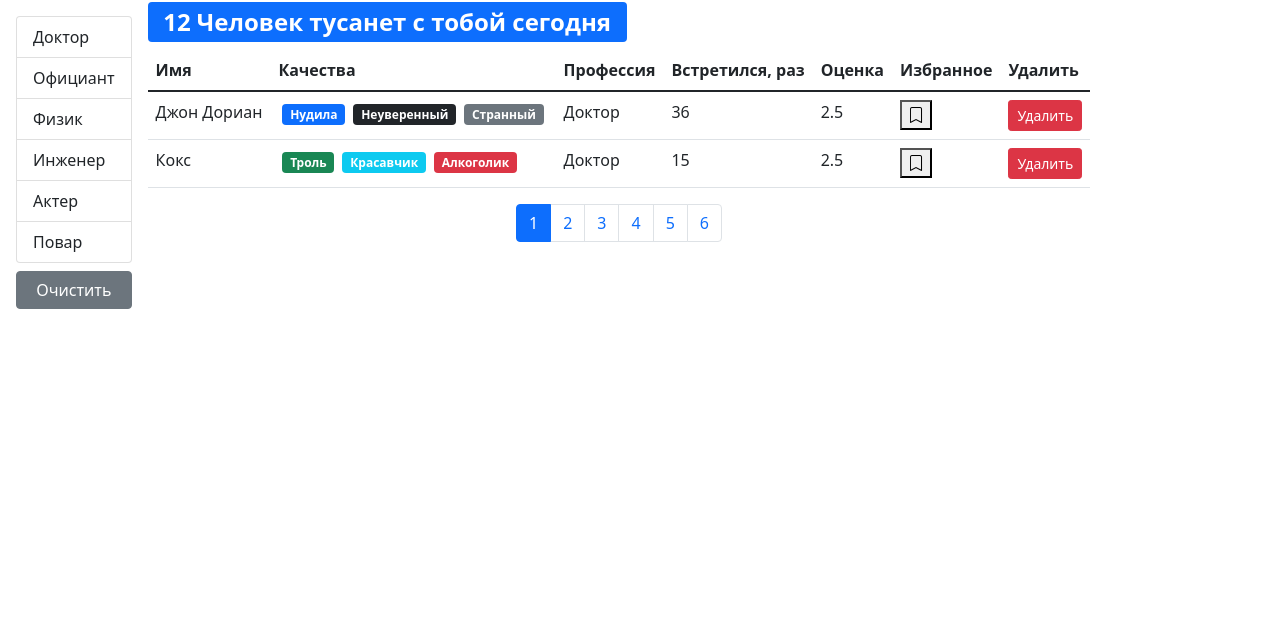
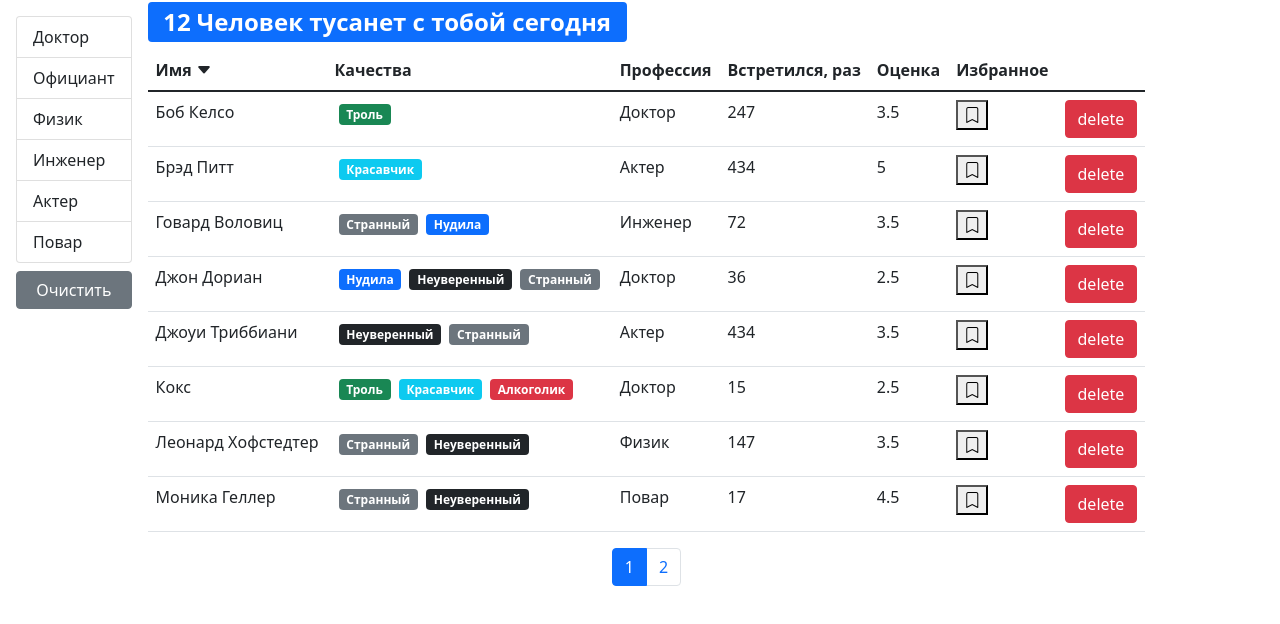
Before and after one commit to wonder-girl92/fast-company, a React (Create React App) app: page / in a window 1280 px wide. Shown: the top 624 px of the page. Built offline with nearby package versions, Linux system fonts and the light colour scheme.

Commit message:
sorting & creating multipurpose components

```diff
--- a/src/app/App.js
+++ b/src/app/App.js
@@ -1,45 +1,9 @@
-import React, { useEffect, useState } from "react";
-import api from "./api";
+import React from "react";
 import Users from "./components/users";
 
 function App() {
-  const [users, setUsers] = useState();
-  useEffect(() => {
-    api.users.fetchAll().then((data) => setUsers(data));
-  }, []);
-
-  const handleDelete = (userId) => {
-    setUsers(
-      users.filter((user) => {
-        return user._id !== userId;
-      })
-    );
-  };
-
-  const handleToggleBookMark = (id) => {
-    setUsers(
-      users.map((user) => {
-        if (user._id === id) {
-          return {
-            ...user,
-            bookmark: !user.bookmark
-          };
-        }
-        return user;
-      })
-    );
-  };
-
   return (
-    <main>
-      {users && (
-        <Users
-          users={users}
-          onDelete={handleDelete}
-          onToggleBookMark={handleToggleBookMark}
-        />
-      )}
-    </main>
+    <Users />
   );
 }
 
--- /dev/null
+++ b/src/app/components/qualitiesList.jsx
@@ -0,0 +1,16 @@
+import React from "react";
+import Quality from "./quality";
+import PropTypes from "prop-types";
+
+const QualitiesList = ({ qualities }) => {
+  return <>
+    {qualities.map((qual) => (
+      <Quality key={qual._id} {...qual} />
+    ))}
+  </>;
+};
+QualitiesList.propTypes = {
+  qualities: PropTypes.array
+};
+
+export default QualitiesList;
--- /dev/null
+++ b/src/app/components/table.jsx
@@ -0,0 +1,31 @@
+import React from "react";
+import PropTypes from "prop-types";
+import TableHeader from "./tableHeader";
+import TableBody from "./tableBody";
+
+const Table = ({
+  selectedSort,
+  onSort,
+  columns,
+  data,
+  children
+}) => {
+  return (
+    <table className="table">
+      {children || <>
+        <TableHeader {...{ selectedSort, onSort, columns }}/>
+        <TableBody {...{ columns, data }} />
+      </>}
+    </table>
+  );
+};
+
+Table.propTypes = {
+  onSort: PropTypes.func,
+  selectedSort: PropTypes.object,
+  columns: PropTypes.object,
+  data: PropTypes.array,
+  children: PropTypes.array
+};
+
+export default Table;
--- /dev/null
+++ b/src/app/components/tableBody.jsx
@@ -0,0 +1,34 @@
+import React from "react";
+import PropTypes from "prop-types";
+import _ from "lodash";
+
+const TableBody = ({ data, columns }) => {
+  const renderContent = (item, column) => {
+    if (columns[column].component) {
+      const component = columns[column].component;
+      if (typeof component === "function") {
+        return component(item);
+      }
+      return component;
+    }
+    return _.get(item, columns[column].path);
+  };
+  return (
+    <tbody>
+      {data.map((item) => (
+        <tr key={item._id}>
+          {Object.keys(columns).map((column) => (
+            <td key={column}> {renderContent(item, column)} </td>
+          ))}
+        </tr>
+      ))}
+    </tbody>
+  );
+};
+
+TableBody.propTypes = {
+  data: PropTypes.array.isRequired,
+  columns: PropTypes.object.isRequired
+};
+
+export default TableBody;
--- /dev/null
+++ b/src/app/components/tableHeader.jsx
@@ -0,0 +1,59 @@
+import React from "react";
+import PropTypes from "prop-types";
+
+const TableHeader = ({ selectedSort, onSort, columns }) => {
+  const handleSort = (item) => {
+    if (selectedSort.path === item) { // при выборе одного item
+      onSort({
+        ...selectedSort, // передаем в Онсорт новый объект
+        order: selectedSort.order === "asc" // с сортировкой по умолчанию
+          ? "desc" // и меняем, если сортир. была по asc при повторном нажатии на item
+          : "asc" // при последующем нажатии выбираем по умолчанию asc
+      });
+    } else {
+      onSort({ path: item, order: "asc" });// если меняем item на другой
+    }
+  };
+  const renderSortArrow = (selectedSort, currentPath) => {
+    if (selectedSort.path === currentPath) {
+      if (selectedSort.order === "asc") {
+        return <i className="bi bi-caret-down-fill"></i>;
+      } else {
+        return <i className="bi bi-caret-up-fill"></i>;
+      }
+    }
+    return null;
+  };
+
+  return (
+    <thead>
+      <tr>
+        {Object.keys(columns).map((column) => (
+          <th key={column} onClick={columns[column].path
+            ? () => handleSort(columns[column].path)
+            : undefined} // если есть св-во итер, то вешаем ф-ю обработчик события
+          {...{ role: columns[column].path && "button" }}
+          // если есть св-во итер, то добавляем роль кнопки
+          scope="col">
+            {columns[column].name} {renderSortArrow(selectedSort, columns[column].path)}
+          </th>
+        ))}
+        {/* <th onClick={() => handleSort("name")} scope="col">Имя</th> */}
+        {/* <th scope="col">Качества</th> */}
+        {/* <th onClick={() => handleSort("profession.name")} scope="col">Профессия</th> */}
+        {/* <th onClick={() => handleSort("completedMeetings")} scope="col">Встретился, раз</th> */}
+        {/* <th onClick={() => handleSort("rate")} scope="col">Оценка</th> */}
+        {/* <th onClick={() => handleSort("bookmark")} scope="col">Избранное</th> */}
+        {/* <th scope="col">Удалить</th> */}
+      </tr>
+    </thead>
+  );
+};
+
+TableHeader.propTypes = {
+  selectedSort: PropTypes.object.isRequired,
+  onSort: PropTypes.func.isRequired,
+  columns: PropTypes.object.isRequired
+};
+
+export default TableHeader;
--- a/src/app/components/user.jsx
+++ /dev/null
@@ -1,55 +0,0 @@
-import React from "react";
-import Quality from "./quality";
-import Bookmark from "./bookmark";
-import PropTypes from "prop-types";
-
-function User({
-  _id,
-  name,
-  qualities,
-  profession,
-  completedMeetings,
-  rate,
-  bookmark,
-  onDelete,
-  onToggleBookMark
-}) {
-  return (
-    <tr key={_id}>
-      <td> {name} </td>
-      <td>
-        {qualities.map((qual) => (
-          <Quality key={qual._id} {...qual} />
-        ))}
-      </td>
-      <td> {profession.name}</td>
-      <td>{completedMeetings}</td>
-      <td>{rate}</td>
-      <td>
-        <Bookmark status={bookmark} onClick={() => onToggleBookMark(_id)} />
-      </td>
-      <td>
-        <button
-          className={"btn btn-danger btn-sm"}
-          onClick={() => onDelete(_id)}
-        >
-          Удалить
-        </button>
-      </td>
-    </tr>
-  );
-}
-
-User.propTypes = {
-  _id: PropTypes.string.isRequired,
-  name: PropTypes.string.isRequired,
-  qualities: PropTypes.array,
-  profession: PropTypes.object.isRequired,
-  completedMeetings: PropTypes.number.isRequired,
-  rate: PropTypes.number.isRequired,
-  bookmark: PropTypes.bool,
-  onDelete: PropTypes.func.isRequired,
-  onToggleBookMark: PropTypes.func.isRequired
-};
-
-export default User;
--- a/src/app/components/users.jsx
+++ b/src/app/components/users.jsx
@@ -1,16 +1,46 @@
 import React, { useState, useEffect } from "react";
-import User from "./user";
+
 import Pagination from "./pagination";
 import { paginate } from "../utils/paginate";
 import PropTypes from "prop-types";
 import GroupList from "./groupList";
 import api from "../api";
 import SearchStatus from "./searchStatus";
+import UserTable from "./usersTable";
+import _ from "lodash";
 
-function Users({ users: allUsers, ...rest }) {
+const Users = () => {
   const [currentPage, setCurrentPage] = useState(1);
   const [professions, setProfession] = useState();
   const [selectedProf, setSelectedProf] = useState();
+  const [sortBy, setSortBy] = useState({ path: "name", order: "asc" });
+  // по умолчанию сортировка по имени и возрастанию
+  const [users, setUsers] = useState();
+  useEffect(() => {
+    api.users.fetchAll().then((data) => setUsers(data));
+  }, []);
+
+  const handleDelete = (userId) => {
+    setUsers(
+      users.filter((user) => {
+        return user._id !== userId;
+      })
+    );
+  };
+
+  const handleToggleBookMark = (id) => {
+    setUsers(
+      users.map((user) => {
+        if (user._id === id) {
+          return {
+            ...user,
+            bookmark: !user.bookmark
+          };
+        }
+        return user;
+      })
+    );
+  };
 
   useEffect(() => {
     api.professions.fetchAll().then((data) => setProfession(data));
@@ -20,7 +50,7 @@
   }, [selectedProf]);
   // переключение на 1-ую страницу после выбора определенной профессии в фильтре
 
-  const pageSize = 2;
+  const pageSize = 8;
 
   const handleProfessionSelect = item => {
     setSelectedProf(item);
@@ -28,16 +58,23 @@
   const handlePageChange = (pageIndex) => {
     setCurrentPage(pageIndex);
   };
-
+  const handleSort = (item) => {
+    setSortBy(item);
+  };
+  // при повторном нажатии на колонку (имя, профессия..) направление меняется
+  // на обратное и при выборе другой колонки - направление меняется на стандартное
+  // и также меняется параметр сортировки
+  if (users) {
     const filteredUsers = selectedProf
-    ? allUsers.filter(
+      ? users.filter(
         (user) =>
           JSON.stringify(user.profession) === JSON.stringify(selectedProf))
     // т.к.первый является объектом, второй массивом, приводим к одному
     // типу их значения - строке
-    : allUsers;
+      : users;
     const count = filteredUsers.length;
-  const users = paginate(filteredUsers, currentPage, pageSize);
+    const sortedUsers = _.orderBy(filteredUsers, [sortBy.path], [sortBy.order]);
+    const usersCrop = paginate(sortedUsers, currentPage, pageSize);
     // ф-я разбивки данных по страницам
     const clearFilter = () => {
       setSelectedProf();
@@ -56,6 +93,7 @@
             />
             <button className="btn btn-secondary mt-2"
               onClick={clearFilter}>
+              {" "}
 Очистить
             </button>
           </div>
@@ -63,25 +101,12 @@
         <div className="d-flex flex-column">
           <SearchStatus length={count} />
           {count > 0 && (
-          <table className="table">
-            <thead>
-              <tr>
-                <th scope="col">Имя</th>
-                <th scope="col">Качества</th>
-                <th scope="col">Профессия</th>
-                <th scope="col">Встретился, раз</th>
-                <th scope="col">Оценка</th>
-                <th scope="col">Избранное</th>
-                <th scope="col">Удалить</th>
-              </tr>
-            </thead>
-            <tbody>
-              {users.map((user) => (
-                <User key={user._id} {...user} {...rest} />
-              ))}
-            </tbody>
-          </table>
-
+            <UserTable users={usersCrop}
+              onSort={handleSort}
+              selectedSort={sortBy}
+              onDelete={handleDelete}
+              onToggleBookMark={handleToggleBookMark}
+            />
           )}
           <div className="d-flex justify-content-center">
             <Pagination
@@ -95,6 +120,8 @@
       </div>
     );
   }
+  return "loading...";
+};
 
 Users.propTypes = {
   users: PropTypes.array
--- /dev/null
+++ b/src/app/components/usersTable.jsx
@@ -0,0 +1,70 @@
+import React from "react";
+import PropTypes from "prop-types";
+// import TableHeader from "./tableHeader";
+// import TableBody from "./tableBody";
+import Bookmark from "./bookmark";
+import QualitiesList from "./qualitiesList";
+import Table from "./table";
+
+const UserTable = ({
+  users,
+  onSort,
+  selectedSort,
+  onToggleBookMark,
+  onDelete,
+  ...rest
+}) => {
+  const columns = {
+    name: { path: "name", name: "Имя" },
+    qualities: {
+      name: "Качества",
+      component: (user) => (<QualitiesList qualities={user.qualities}/>)
+    },
+    professions: { path: "profession.name", name: "Профессия" },
+    completedMeetings: { path: "completedMeetings", name: "Встретился, раз" },
+    rate: { path: "rate", name: "Оценка" },
+    bookmark: {
+      path: "bookmark",
+      name: "Избранное",
+      component: (user) => (
+        <Bookmark
+          status = {user.bookmark}
+          onClick = {() => onToggleBookMark(user._id)}
+        />)
+    },
+    delete: {
+      component: (user) => (
+        <button
+          onClick={() => onDelete(user._id)}
+          className="btn btn-danger"
+        >
+delete
+        </button>
+      )
+    }
+  };
+  // динамические заголовки, path - путь к данным
+  return (
+    // <Table>
+  //     <TableHeader {...{ selectedSort, onSort, columns }}/>
+  //     <TableBody {...{ columns, data: users }} />
+  //   </ Table>
+    <Table
+      onSort={onSort}
+      selectedSort={selectedSort}
+      columns={columns}
+      data={users}
+    />
+
+  );
+};
+
+UserTable.propTypes = {
+  users: PropTypes.array.isRequired,
+  onSort: PropTypes.func.isRequired,
+  selectedSort: PropTypes.object.isRequired,
+  onToggleBookMark: PropTypes.func.isRequired,
+  onDelete: PropTypes.func.isRequired
+};
+
+export default UserTable;
```
Also changed, not shown: src/app/api/fake.api/user.api.js (+24 -12 lines). Lines whose indentation alone changed are shown as unchanged.
